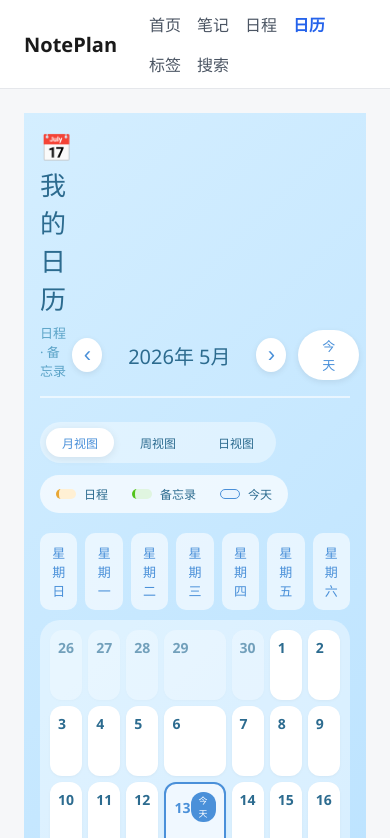
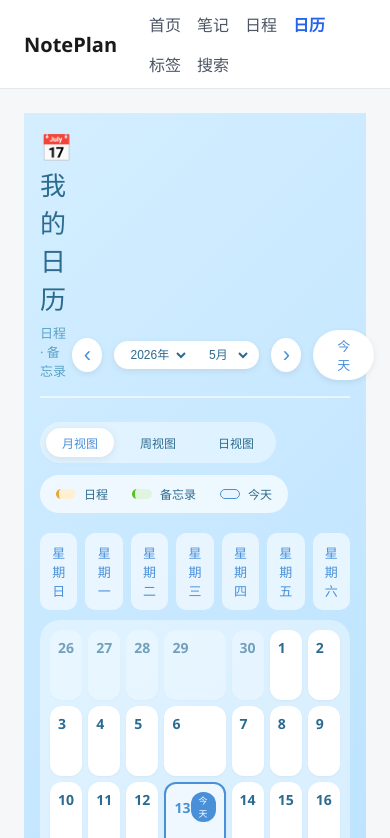
Before and after one commit to Amy-1008/noteplan, a Vue app in the folder frontend/: page /calendar in a window 390 px wide. Shown: the top 838 px of the page. Built offline with nearby package versions, Linux system fonts and the light colour scheme.

Commit message:
下拉菜单切换日期

```diff
--- a/frontend/src/views/CalendarView.vue
+++ b/frontend/src/views/CalendarView.vue
@@ -8,7 +8,21 @@
       </div>
       <div class="month-section">
         <button class="month-btn" @click="prevMonth">‹</button>
-        <span class="month-text">{{ currentYear }}年 {{ currentMonth }}月</span>
+
+        <!-- 年月下拉菜单 -->
+        <div class="year-month-selector">
+          <select v-model="selectedYear" @change="onYearChange" class="year-select">
+            <option v-for="year in yearOptions" :key="year" :value="year">
+              {{ year }}年
+            </option>
+          </select>
+          <select v-model="selectedMonth" @change="onMonthChange" class="month-select">
+            <option v-for="(month, index) in monthOptions" :key="index" :value="index + 1">
+              {{ month }}月
+            </option>
+          </select>
+        </div>
+
         <button class="month-btn" @click="nextMonth">›</button>
         <button class="today-btn" @click="today">今天</button>
       </div>
@@ -147,14 +161,16 @@
 </template>
 
 <script setup>
-import { ref, onMounted, computed } from 'vue';
+import { ref, onMounted } from 'vue';
 import dayjs from 'dayjs';
 import { getMonthData } from '@/api/calendar';
 import DailyDetail from '@/components/DailyDetail.vue';
 
 const currentYear = ref(dayjs().year());
 const currentMonth = ref(dayjs().month() + 1);
-const viewMode = ref('month'); // month, week, day
+const selectedYear = ref(dayjs().year());
+const selectedMonth = ref(dayjs().month() + 1);
+const viewMode = ref('month');
 const calendarDays = ref([]);
 const weekDays = ref([]);
 const currentDayData = ref({ dateTitle: '', weekday: '', events: [] });
@@ -164,6 +180,13 @@
 const allEvents = ref({});
 
 const weekdays = ['星期日', '星期一', '星期二', '星期三', '星期四', '星期五', '星期六'];
+const monthOptions = ['1', '2', '3', '4', '5', '6', '7', '8', '9', '10', '11', '12'];
+const yearOptions = ref([]);
+
+// 生成年份选项（当前年份前后10年）
+for (let i = dayjs().year() - 10; i <= dayjs().year() + 10; i++) {
+  yearOptions.value.push(i);
+}
 
 const getShortWeekday = (weekday) => {
   const short = ['日', '一', '二', '三', '四', '五', '六'];
@@ -268,6 +291,8 @@
   } else {
     currentMonth.value--;
   }
+  selectedYear.value = currentYear.value;
+  selectedMonth.value = currentMonth.value;
   loadMonthData();
 };
 
@@ -278,12 +303,26 @@
   } else {
     currentMonth.value++;
   }
+  selectedYear.value = currentYear.value;
+  selectedMonth.value = currentMonth.value;
+  loadMonthData();
+};
+
+const onYearChange = () => {
+  currentYear.value = selectedYear.value;
+  loadMonthData();
+};
+
+const onMonthChange = () => {
+  currentMonth.value = selectedMonth.value;
   loadMonthData();
 };
 
 const today = () => {
   currentYear.value = dayjs().year();
   currentMonth.value = dayjs().month() + 1;
+  selectedYear.value = currentYear.value;
+  selectedMonth.value = currentMonth.value;
   loadMonthData();
   if (viewMode.value === 'week') {
     generateWeekView();
@@ -355,12 +394,30 @@
   color: white;
 }
 
-.month-text {
-  font-size: 20px;
+/* 年月下拉菜单 */
+.year-month-selector {
+  display: flex;
+  gap: 8px;
+  background: white;
+  padding: 4px 12px;
+  border-radius: 30px;
+  box-shadow: 0 2px 6px rgba(0, 0, 0, 0.08);
+}
+
+.year-select, .month-select {
+  padding: 6px 8px;
+  border: none;
+  background: transparent;
+  font-size: 16px;
   font-weight: 500;
   color: #2C6B8F;
-  min-width: 130px;
+  cursor: pointer;
+  outline: none;
   text-align: center;
+}
+
+.year-select:hover, .month-select:hover {
+  color: #4A90D9;
 }
 
 .today-btn {
@@ -727,5 +784,14 @@
     padding: 6px 16px;
     font-size: 12px;
   }
+
+  .year-month-selector {
+    padding: 2px 8px;
+  }
+
+  .year-select, .month-select {
+    font-size: 12px;
+    padding: 4px 4px;
+  }
 }
 </style>
```
